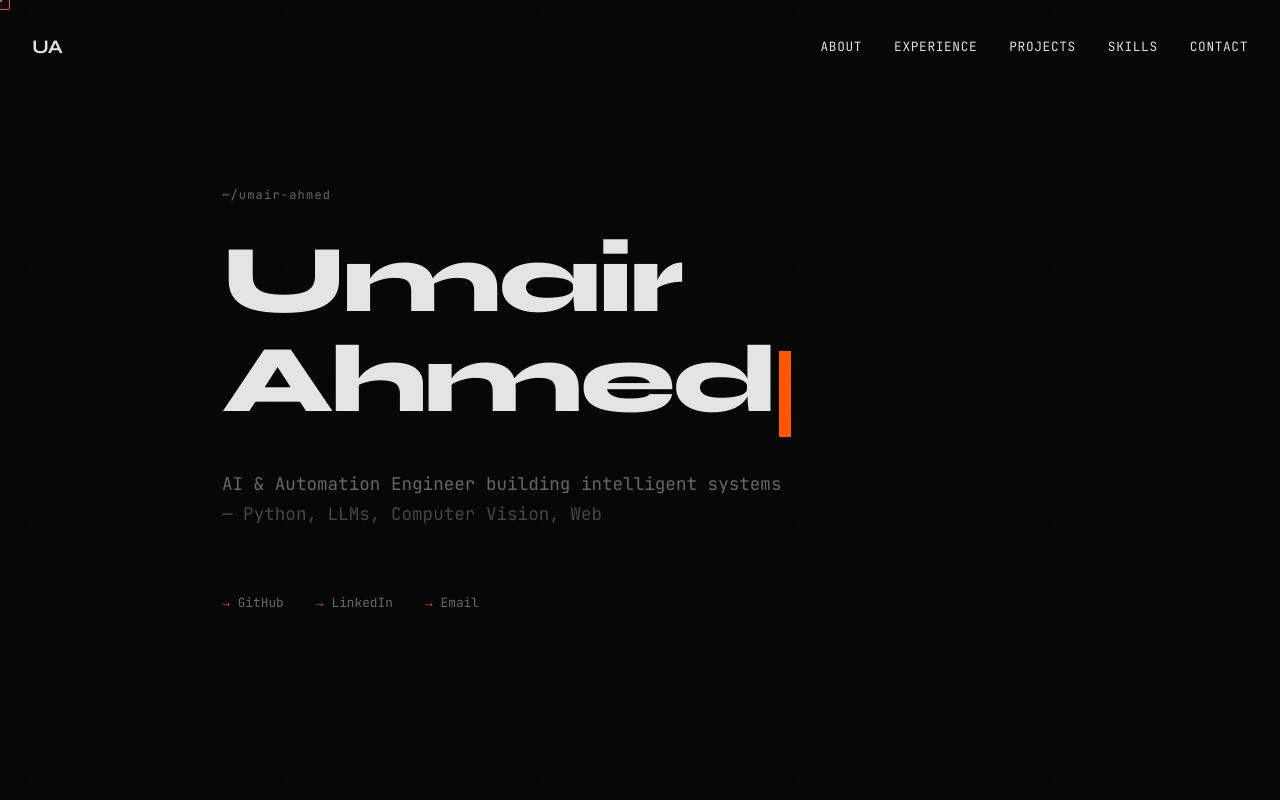
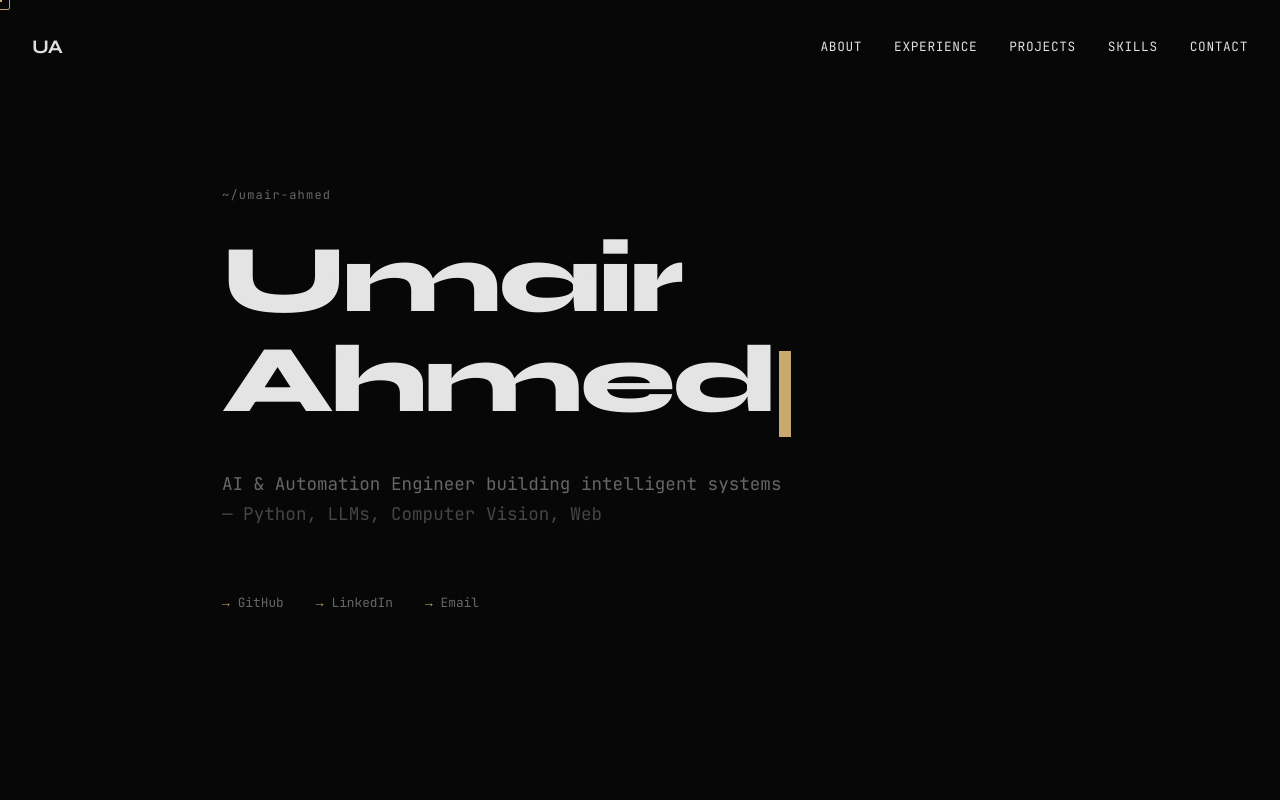
Before and after one commit to umairxdev/umairxdev.github.io, a React (Vite) app: page / in a window 1280 px wide. Shown: the top 800 px of the page. Built offline with nearby package versions, Linux system fonts and the light colour scheme; the HTML template or start-up script is replaced by a standard one.

Commit message:
highlight color changed

```diff
--- a/src/index.css
+++ b/src/index.css
@@ -4,8 +4,8 @@
   --text: #e5e5e5;
   --text-muted: #666666;
   --text-dim: #444444;
-  --accent: #ff5500;
-  --accent-soft: #ff550022;
+  --accent: #c9a96e;
+  --accent-soft: #c9a96e22;
   --font-display: 'Syne', sans-serif;
   --font-mono: 'JetBrains Mono', monospace;
   --ease: cubic-bezier(0.23, 1, 0.32, 1);
```
